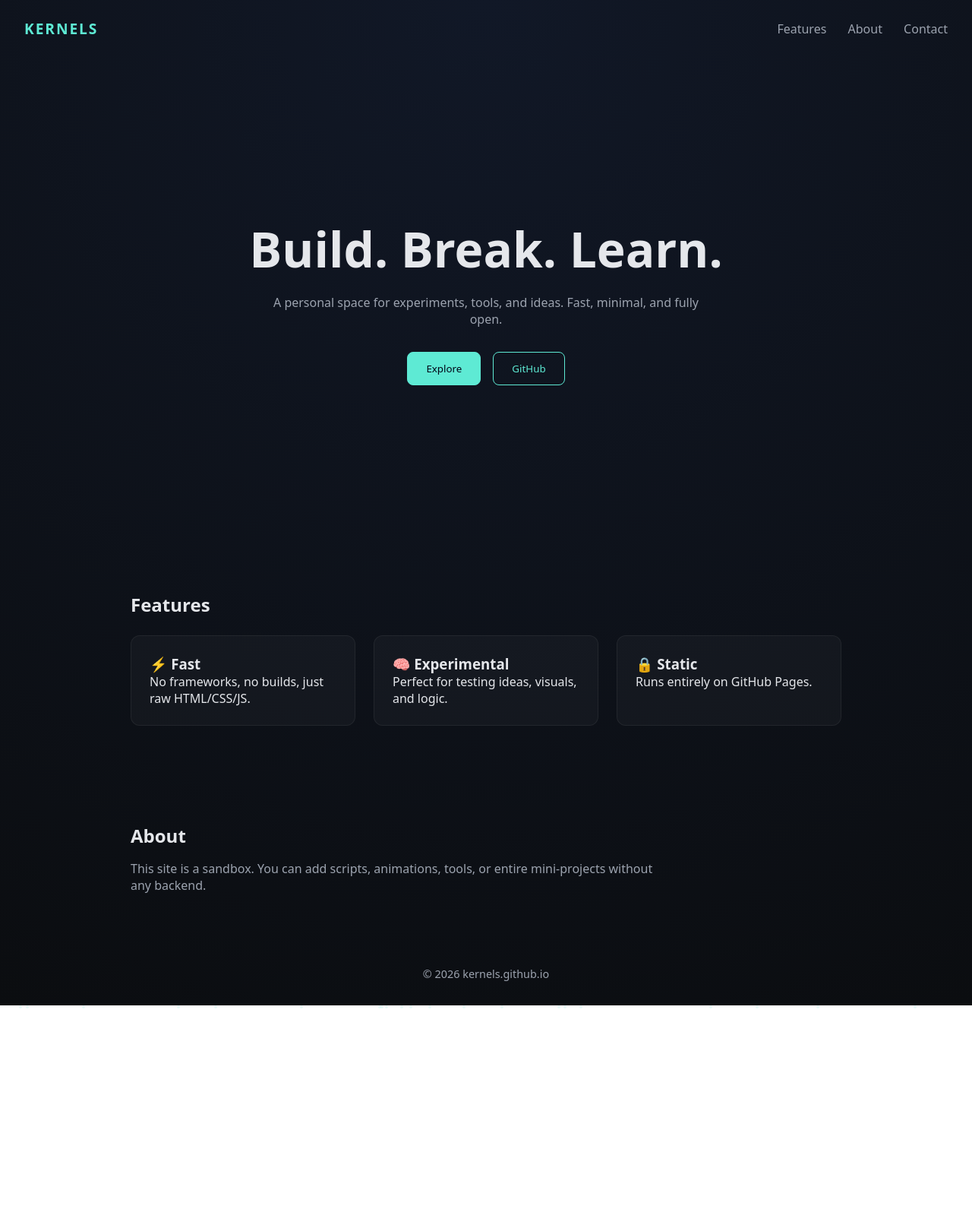
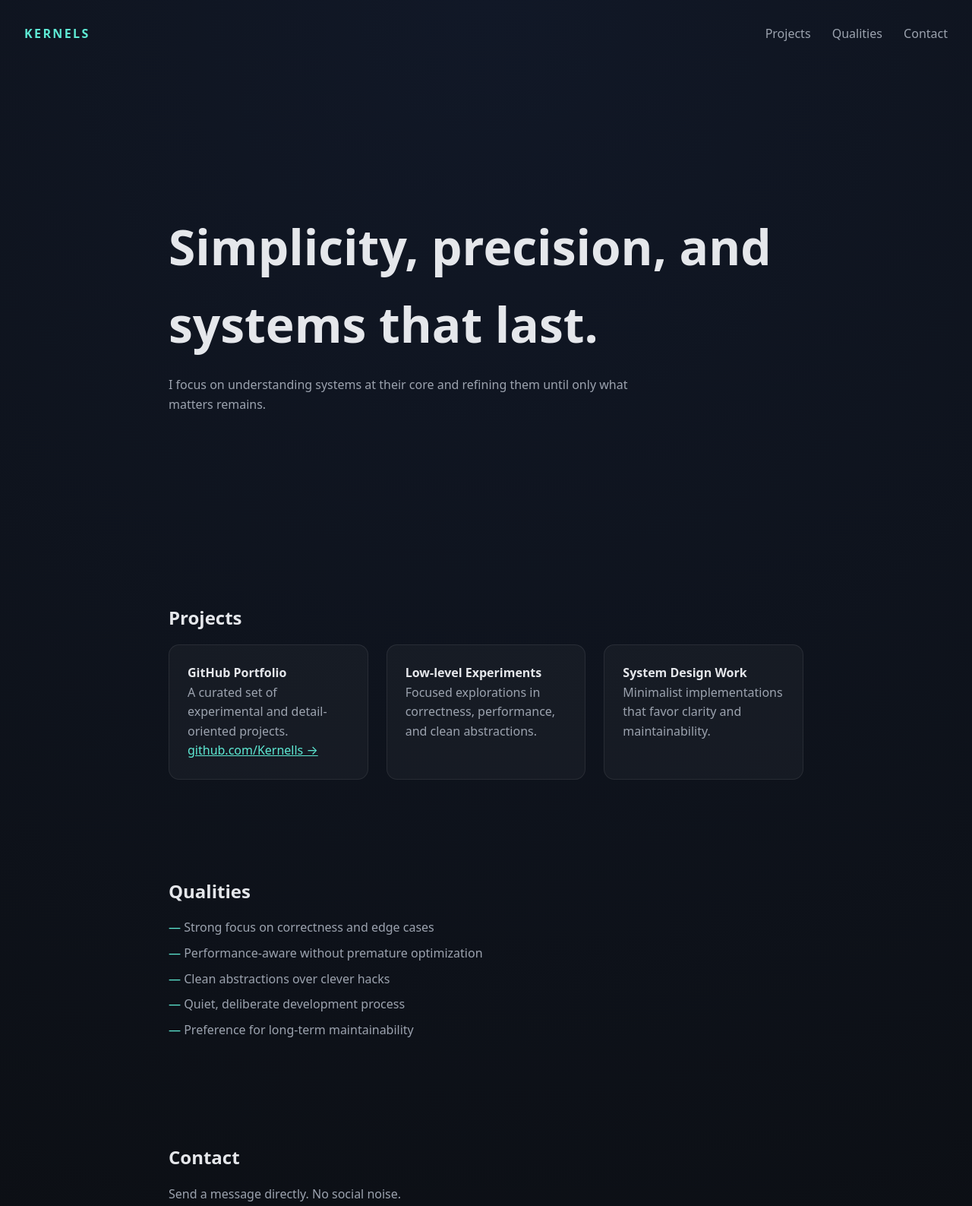
Before and after one commit to Kernells/kernels.github.io, a plain HTML site: page index.html in a window 1280 px wide. Shown: the top 1587 px of the page at 76% size. Before the commit the page ends 1323 px from the top, so only its background shows below. Drawn offline with Linux system fonts and the light colour scheme.

Commit message:
Refactor index.html for improved layout and styles
Refactor HTML structure, update styles, and improve accessibility.

```diff
--- a/index.html
+++ b/index.html
@@ -2,15 +2,17 @@
 <html lang="en">
 <head>
   <meta charset="UTF-8" />
-  <meta name="viewport" content="width=device-width, initial-scale=1.0" />
-  <title>Kernels</title>
+  <meta name="viewport" content="width=device-width, initial-scale=1.0"/>
+  <title>KERNELS</title>
 
   <style>
     :root {
       --bg: #0b0d10;
-      --accent: #5eead4;
+      --panel: rgba(255,255,255,0.035);
+      --border: rgba(255,255,255,0.08);
       --text: #e5e7eb;
       --muted: #9ca3af;
+      --accent: #5eead4;
     }
 
     * {
@@ -23,97 +25,74 @@
     body {
       background: radial-gradient(circle at top, #111827, var(--bg));
       color: var(--text);
-      min-height: 100vh;
-      overflow-x: hidden;
+      line-height: 1.6;
     }
 
     header {
-      padding: 1.5rem 2rem;
+      padding: 2rem;
       display: flex;
       justify-content: space-between;
       align-items: center;
     }
 
     header h1 {
-      font-size: 1.2rem;
-      letter-spacing: 0.1em;
+      letter-spacing: 0.15em;
+      font-size: 1rem;
       color: var(--accent);
     }
 
-    header nav a {
+    nav a {
       color: var(--muted);
       text-decoration: none;
       margin-left: 1.5rem;
-      transition: color 0.2s;
     }
 
-    header nav a:hover {
+    nav a:hover {
       color: var(--accent);
     }
 
     .hero {
-      height: 80vh;
+      min-height: 80vh;
       display: flex;
       flex-direction: column;
       justify-content: center;
-      align-items: center;
-      text-align: center;
       padding: 2rem;
+      max-width: 900px;
+      margin: auto;
     }
 
     .hero h2 {
-      font-size: clamp(2.5rem, 6vw, 4rem);
+      font-size: clamp(2.5rem, 5vw, 4rem);
       margin-bottom: 1rem;
     }
 
     .hero p {
-      max-width: 600px;
       color: var(--muted);
-      margin-bottom: 2rem;
-    }
-
-    .buttons {
-      display: flex;
-      gap: 1rem;
-    }
-
-    .btn {
-      padding: 0.75rem 1.5rem;
-      border-radius: 8px;
-      border: 1px solid var(--accent);
-      background: transparent;
-      color: var(--accent);
-      cursor: pointer;
-      transition: all 0.2s;
-    }
-
-    .btn.primary {
-      background: var(--accent);
-      color: #020617;
-    }
-
-    .btn:hover {
-      transform: translateY(-2px);
-      box-shadow: 0 10px 30px rgba(94,234,212,0.15);
+      max-width: 650px;
     }
 
     section {
       padding: 4rem 2rem;
-      max-width: 1000px;
+      max-width: 900px;
       margin: auto;
+    }
+
+    section h3 {
+      margin-bottom: 1rem;
+      font-size: 1.5rem;
     }
 
     .grid {
       display: grid;
-      grid-template-columns: repeat(auto-fit, minmax(220px, 1fr));
+      grid-template-columns: repeat(auto-fit, minmax(260px, 1fr));
       gap: 1.5rem;
     }
 
     .card {
-      background: rgba(255,255,255,0.03);
-      border: 1px solid rgba(255,255,255,0.06);
+      background: var(--panel);
+      border: 1px solid var(--border);
+      border-radius: 14px;
       padding: 1.5rem;
-      border-radius: 12px;
       transition: transform 0.2s, border 0.2s;
     }
 
@@ -122,27 +101,53 @@
       border-color: var(--accent);
     }
 
+    .muted {
+      color: var(--muted);
+    }
+
+    .qualities li {
+      list-style: none;
+      margin-bottom: 0.5rem;
+    }
+
+    .qualities li::before {
+      content: "— ";
+      color: var(--accent);
+    }
+
+    form {
+      display: grid;
+      gap: 1rem;
+      max-width: 500px;
+    }
+
+    input, textarea {
+      background: transparent;
+      border: 1px solid var(--border);
+      border-radius: 8px;
+      padding: 0.75rem;
+      color: var(--text);
+    }
+
+    textarea {
+      resize: vertical;
+      min-height: 120px;
+    }
+
+    button {
+      background: var(--accent);
+      color: #020617;
+      border: none;
+      padding: 0.75rem;
+      border-radius: 8px;
+      cursor: pointer;
+    }
+
     footer {
-      padding: 2rem;
       text-align: center;
+      padding: 3rem 1rem;
       color: var(--muted);
       font-size: 0.9rem;
-    }
-
-    /* floating particles */
-    .particle {
-      position: fixed;
-      width: 4px;
-      height: 4px;
-      background: var(--accent);
-      opacity: 0.15;
-      border-radius: 50%;
-      animation: float linear infinite;
-    }
-
-    @keyframes float {
-      from { transform: translateY(110vh); }
-      to { transform: translateY(-10vh); }
     }
   </style>
 </head>
@@ -151,72 +156,83 @@
 <header>
   <h1>KERNELS</h1>
   <nav>
-    <a href="#features">Features</a>
-    <a href="#about">About</a>
+    <a href="#projects">Projects</a>
+    <a href="#qualities">Qualities</a>
     <a href="#contact">Contact</a>
   </nav>
 </header>
 
 <div class="hero">
-  <h2>Build. Break. Learn.</h2>
+  <h2>Simplicity, precision, and systems that last.</h2>
   <p>
-    A personal space for experiments, tools, and ideas.
-    Fast, minimal, and fully open.
+    I focus on understanding systems at their core and refining them
+    until only what matters remains.
   </p>
-  <div class="buttons">
-    <button class="btn primary" onclick="scrollToSection('features')">Explore</button>
-    <button class="btn">GitHub</button>
-  </div>
 </div>
 
-<section id="features">
-  <h2 style="margin-bottom:1.5rem;">Features</h2>
+<section id="projects">
+  <h3>Projects</h3>
   <div class="grid">
     <div class="card">
-      <h3>⚡ Fast</h3>
-      <p>No frameworks, no builds, just raw HTML/CSS/JS.</p>
+      <h4>GitHub Portfolio</h4>
+      <p class="muted">
+        A curated set of experimental and detail-oriented projects.
+      </p>
+      <p>
+        <a href="https://github.com/Kernells" target="_blank" style="color:var(--accent);">
+          github.com/Kernells →
+        </a>
+      </p>
     </div>
+
     <div class="card">
-      <h3>🧠 Experimental</h3>
-      <p>Perfect for testing ideas, visuals, and logic.</p>
+      <h4>Low-level Experiments</h4>
+      <p class="muted">
+        Focused explorations in correctness, performance, and clean abstractions.
+      </p>
     </div>
+
     <div class="card">
-      <h3>🔒 Static</h3>
-      <p>Runs entirely on GitHub Pages.</p>
+      <h4>System Design Work</h4>
+      <p class="muted">
+        Minimalist implementations that favor clarity and maintainability.
+      </p>
     </div>
   </div>
 </section>
 
-<section id="about">
-  <h2 style="margin-bottom:1rem;">About</h2>
-  <p style="color:var(--muted); max-width:700px;">
-    This site is a sandbox. You can add scripts, animations,
-    tools, or entire mini-projects without any backend.
-  </p>
+<section id="qualities">
+  <h3>Qualities</h3>
+  <ul class="qualities muted">
+    <li>Strong focus on correctness and edge cases</li>
+    <li>Performance-aware without premature optimization</li>
+    <li>Clean abstractions over clever hacks</li>
+    <li>Quiet, deliberate development process</li>
+    <li>Preference for long-term maintainability</li>
+  </ul>
 </section>
 
-<footer id="contact">
-  © <span id="year"></span> kernels.github.io
+<section id="contact">
+  <h3>Contact</h3>
+  <p class="muted" style="margin-bottom:1rem;">
+    Send a message directly. No social noise.
+  </p>
+
+  <!-- Replace action URL with your form provider endpoint -->
+  <form action="https://formspree.io/f/YOUR_FORM_ID" method="POST">
+    <input type="text" name="name" placeholder="Your name" required>
+    <input type="email" name="email" placeholder="Your email" required>
+    <textarea name="message" placeholder="Message" required></textarea>
+    <button type="submit">Send</button>
+  </form>
+</section>
+
+<footer>
+  © <span id="year"></span> Kernels
 </footer>
 
 <script>
-  // smooth scroll
-  function scrollToSection(id) {
-    document.getElementById(id).scrollIntoView({ behavior: 'smooth' });
-  }
-
-  // footer year
   document.getElementById('year').textContent = new Date().getFullYear();
-
-  // particles
-  for (let i = 0; i < 40; i++) {
-    const p = document.createElement('div');
-    p.className = 'particle';
-    p.style.left = Math.random() * 100 + 'vw';
-    p.style.animationDuration = 10 + Math.random() * 20 + 's';
-    p.style.animationDelay = Math.random() * 10 + 's';
-    document.body.appendChild(p);
-  }
 </script>
 
 </body>
```
